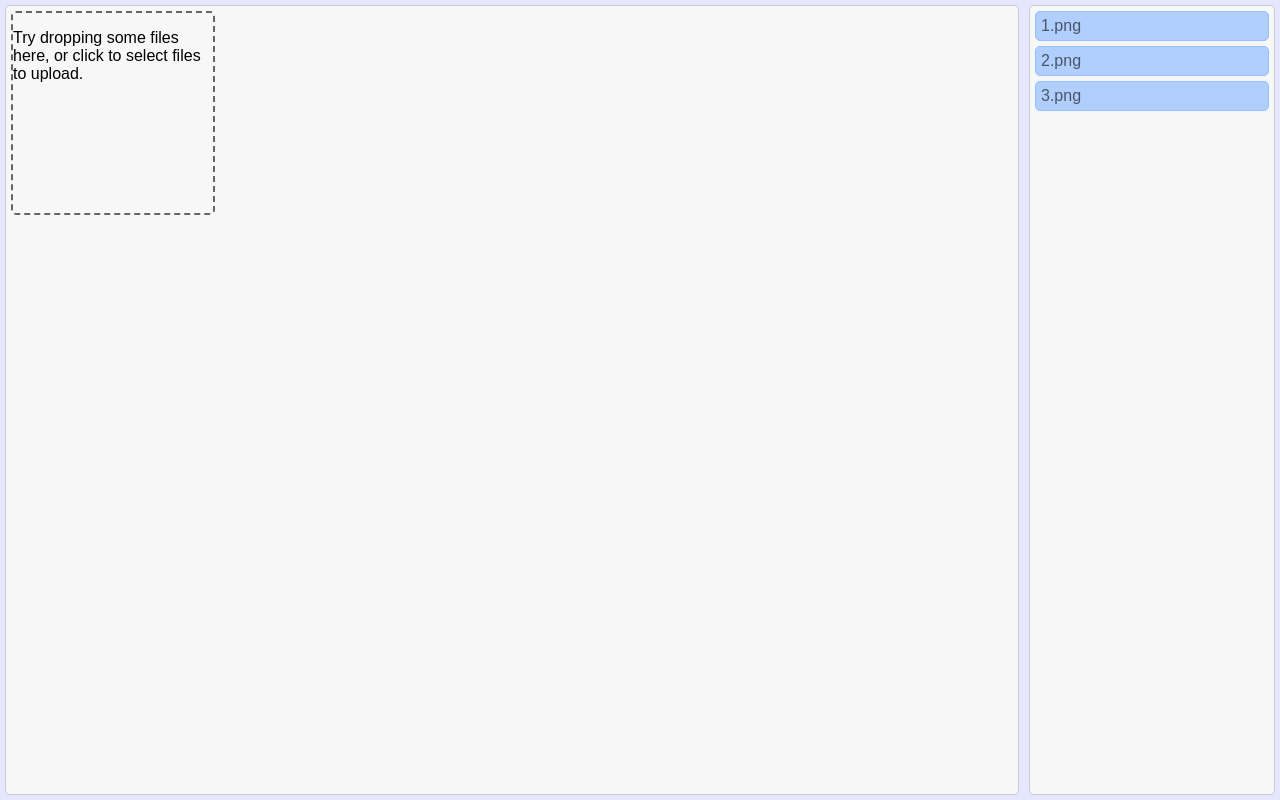
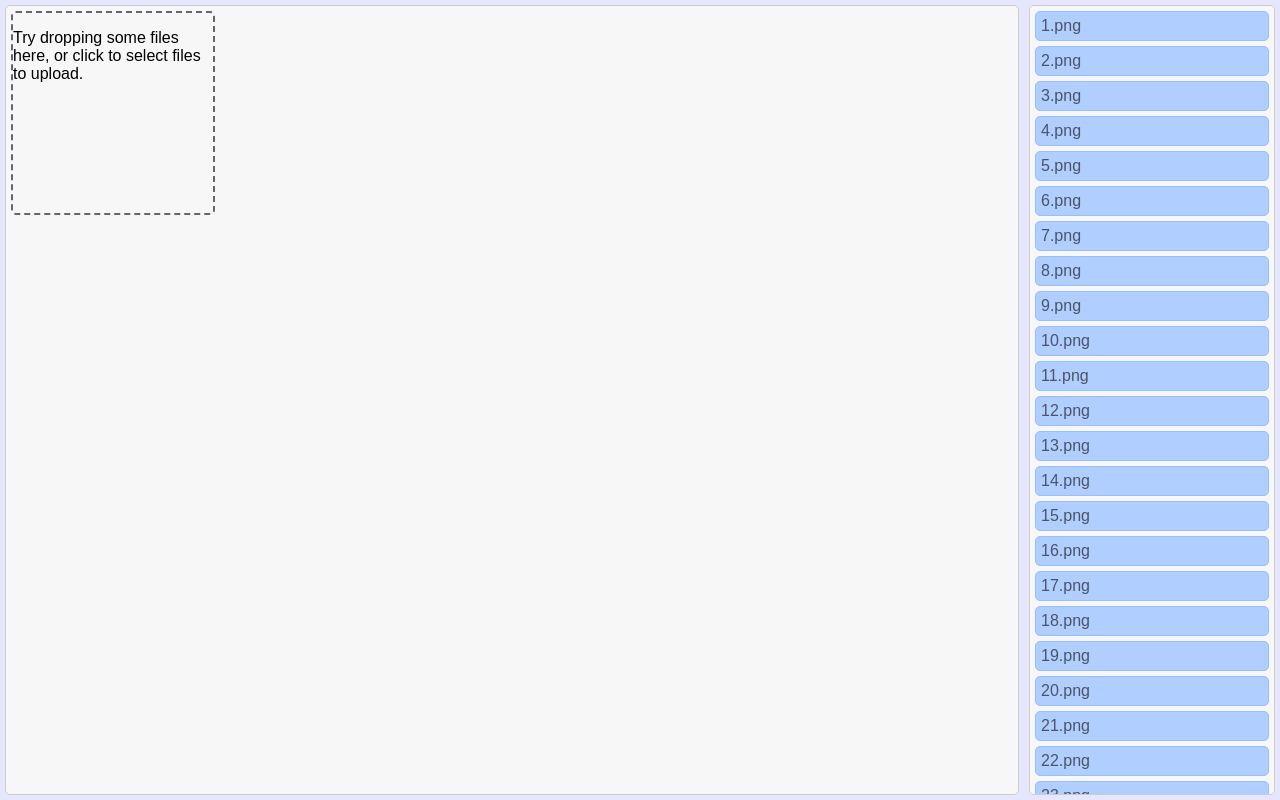
Before and after one commit to inceon/sprite-decompiller, a React app: page / in a window 1280 px wide. Built offline with nearby package versions, Linux system fonts and the light colour scheme.

Commit message:
added animation for opening additional info in sprites list and used test data for generating view 💪

```diff
--- a/config/paths.js
+++ b/config/paths.js
@@ -43,6 +43,7 @@ module.exports = {
     dotenv: resolveApp('.env'),
     appBuild: resolveApp('build'),
     appPublic: resolveApp('public'),
+    appStatic: resolveApp('static/fire.json'),
     appHtml: resolveApp('public/index.html'),
     appIndexJs: resolveApp('src/index.js'),
     appPackageJson: resolveApp('package.json'),
--- a/config/webpack.config.dev.js
+++ b/config/webpack.config.dev.js
@@ -96,7 +96,7 @@ module.exports = {
             // To fix this, we prevent you from importing files out of src/ -- if you'd like to,
             // please link the files into your node_modules/ and let module-resolution kick in.
             // Make sure your source files are compiled, as they will not be processed in any way.
-            new ModuleScopePlugin(paths.appSrc, [paths.appPackageJson])
+            new ModuleScopePlugin(paths.appSrc, [paths.appPackageJson, paths.appStatic])
         ]
     },
     module: {
--- a/src/components/sprites-list-component/sprites-list-component.js
+++ b/src/components/sprites-list-component/sprites-list-component.js
@@ -1,35 +1,55 @@
 import React, {Component} from 'react';
 import styles from './sprites-list-component.scss';
+import spriteList from '../../../static/fire.json';
 
 export default class SpritesListComponent extends Component {
     state = {
-        list: [
-            {
-                name: '1.png',
-                frame: {"x": 329, "y": 823, "w": 148, "h": 32},
-                rotated: false,
-                trimmed: true,
-                spriteSourceSize: {"x": 0, "y": 0, "w": 148, "h": 32},
-                sourceSize: {"w": 149, "h": 32}
-            },
-            {
-                name: '2.png',
-                frame: {"x": 329, "y": 823, "w": 148, "h": 32},
-                rotated: false,
-                trimmed: true,
-                spriteSourceSize: {"x": 0, "y": 0, "w": 148, "h": 32},
-                sourceSize: {"w": 149, "h": 32}
-            },
-            {
-                name: '3.png',
-                frame: {"x": 329, "y": 823, "w": 148, "h": 32},
-                rotated: false,
-                trimmed: true,
-                spriteSourceSize: {"x": 0, "y": 0, "w": 148, "h": 32},
-                sourceSize: {"w": 149, "h": 32}
+        list: []
+    };
+
+    componentWillMount() {
+        let list = [];
+        for (let spriteName in spriteList.frames) {
+            list.push({
+                name: spriteName,
+                ...spriteList.frames[spriteName]
+            });
+        }
+
+        this.setState({list});
+    }
+
+    parseObject(el, indent) {
+        let info = [];
+        for (let key in el) {
+            if (key === 'showInfo') continue;
+            if (typeof el[key] === 'object') {
+                info.push(
+                    <div className={styles.object}>
+                        <span className={styles.name}>
+                            {key}:
+                        </span>
+                        {this.parseObject(el[key], indent + 1)}
+                    </div>
+                );
+            } else {
+                info.push(
+                    <div style={{paddingLeft: indent * 15}}>
+                        <span className={styles.name}>
+                            {key}:
+                        </span>
+                        {' ' + el[key]}
+                    </div>
+                );
             }
-        ]
-    };
+        }
+        return info;
+    }
+
+    openAdditionalInfo(el) {
+        el.showInfo = !el.showInfo;
+        this.setState(this.state);
+    }
 
     render() {
         return (
@@ -37,8 +57,17 @@ export default class SpritesListComponent extends Component {
                 {
                     this.state.list.map((el, idx) => {
                         return (
-                            <div className={styles['sprite-item']} key={idx}>
-                                {el.name}
+                            <div key={idx}>
+                                <div className={styles['sprite-item']} onClick={this.openAdditionalInfo.bind(this, el)}>
+                                    {el.name}
+                                </div>
+                                {el.showInfo && (
+                                    <div className={styles['additional-info']}>
+                                        {
+                                            this.parseObject(el, 0)
+                                        }
+                                    </div>
+                                )}
                             </div>
                         );
                     })
--- a/src/components/sprites-list-component/sprites-list-component.scss
+++ b/src/components/sprites-list-component/sprites-list-component.scss
@@ -7,11 +7,20 @@
     box-sizing: border-box;
     margin: 5px;
     padding: 5px;
+    max-height: 100vh;
+    overflow-y: scroll;
+    user-select: none;
+
+    & > div {
+        margin: 5px 0;
+        &:first-of-type {
+            margin: 0;
+        }
+    }
 
     .sprite-item {
         $bg-color: #b0ceff;
         background: $bg-color;
-        margin: 5px 0;
         padding: 5px;
         border-radius: 5px;
         border: 1px solid darken($bg-color, 5%);
@@ -21,8 +30,29 @@
             background-color: darken($bg-color, 10%);
             color: desaturate(darken($bg-color, 70%), 85%);
         }
-        &:first-of-type {
-            margin: 0;
+    }
+    .additional-info {
+        .name {
+            font-weight: 700;
         }
+        animation: openAdditionalInfo 0.5s ease;
+        background: #fff;
+        padding: 5px;
+        margin-bottom: 5px;
+        border-radius: 0 0 5px 5px;
+        color: #555;
+        overflow-y: hidden;
+        font-size: 0.9em;
     }
 }
+
+@keyframes openAdditionalInfo {
+    0% {
+        opacity: 0.6;
+        max-height: 0
+    }
+    100% {
+        opacity: 1;
+        max-height: 300px
+    }
+}
```
